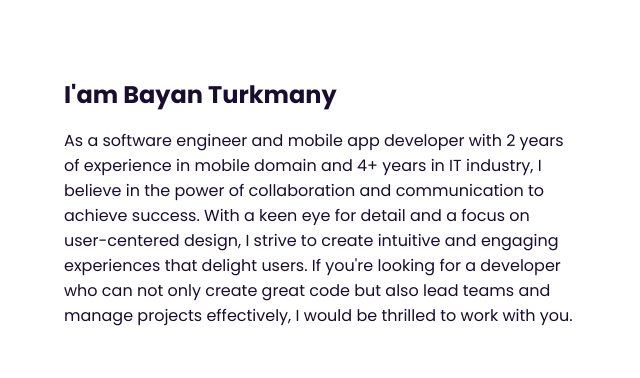
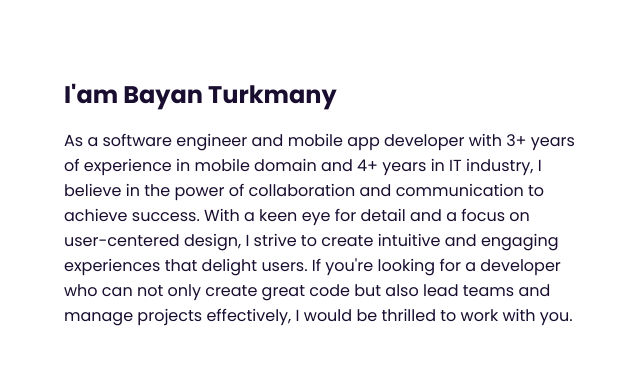
Before and after one commit to BayanTurkmaney/portfolio, a plain HTML site: page index.html in a window 1280 px wide. Shown: the part 907-1285 px from the top of the page, 576-1216 px from the left. Drawn offline with nearby package versions, Linux system fonts and the light colour scheme.

Commit message:
Update index.html

```diff
--- a/index.html
+++ b/index.html
@@ -77,7 +77,7 @@
                     <div>
                         <h2 class="about__subtitle">I'am Bayan Turkmany</h2>
                         <p class="about__text">
-                            As a software engineer and mobile app developer with 2 years of experience in mobile domain and 4+ years in IT industry,
+                            As a software engineer and mobile app developer with 3+ years of experience in mobile domain and 4+ years in IT industry,
                              I believe in the power of collaboration and communication to achieve success. With a keen eye for detail and a focus on user-centered design,
                              I strive to create intuitive and engaging experiences that delight users. If you're looking for a developer who can not only create great code but also lead teams and manage projects effectively, I would be thrilled to work with you. </p>
 
```
